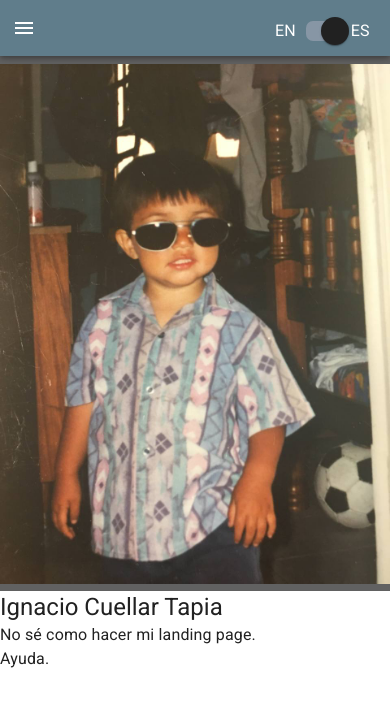
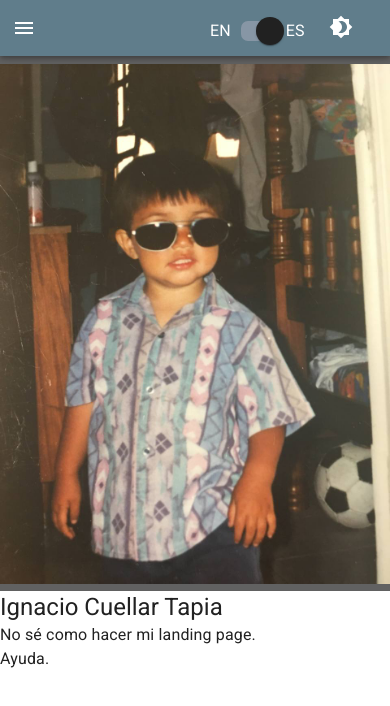
Before and after one commit to Kuellar/Kuellar.github.io, a React (Create React App) app: page / in a window 390 px wide. Shown: the top 706 px of the page. Built offline with nearby package versions, Linux system fonts and the light colour scheme.

Commit message:
Fix darkmode in iphone

```diff
--- a/src/components/Layout.js
+++ b/src/components/Layout.js
@@ -176,7 +176,7 @@ const Layout = ({ children }) => {
           <Grid item xs></Grid>
           <Grid
             item
-            xs={2}
+            xs={4}
             sx={{
               flex: "inherit",
               float: "right",
```
